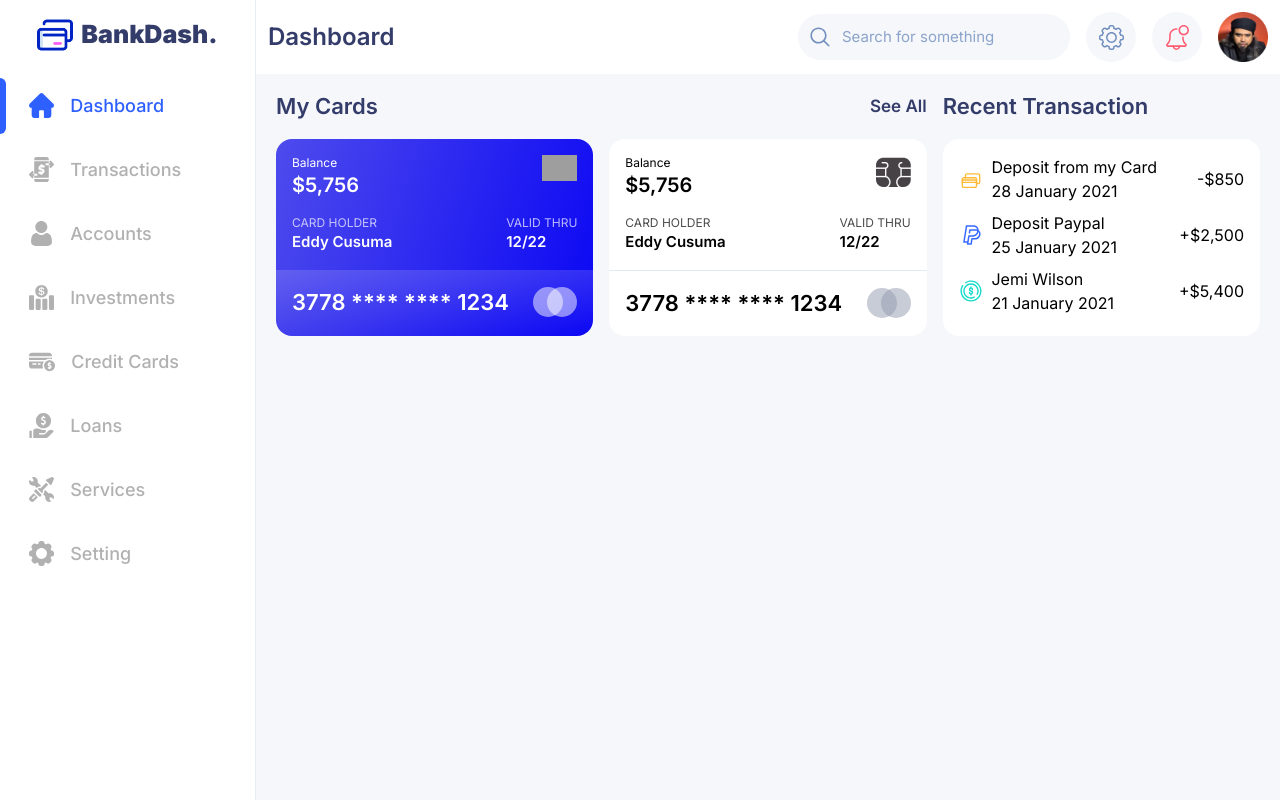
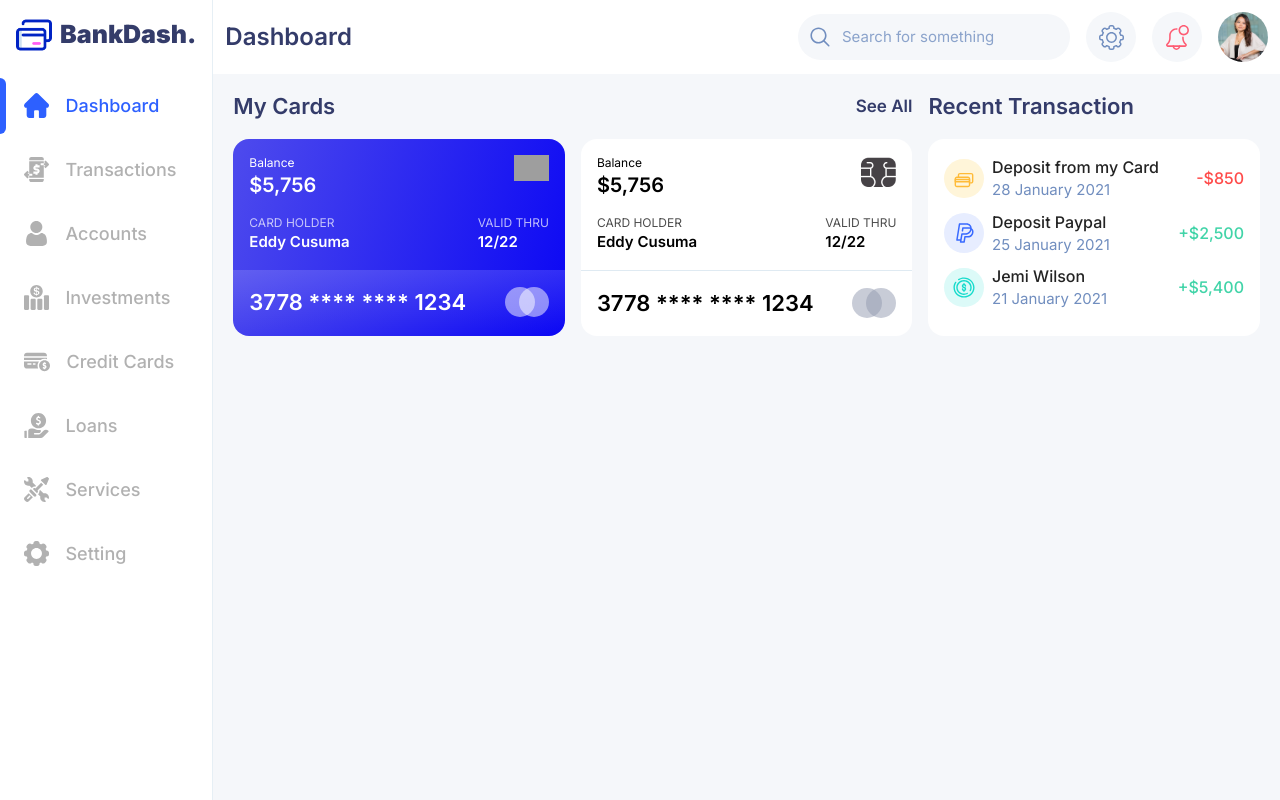
Before and after one commit to Nhud4/bank-dash, a Next.js app: page / in a window 1280 px wide. Built offline with nearby package versions, Linux system fonts and the light colour scheme; grey boxes are pictures that could not be loaded.

Commit message:
fix card transaction

```diff
--- a/app/template.tsx
+++ b/app/template.tsx
@@ -4,9 +4,9 @@ import Header from '@/components/header'
 
 export default function Template({ children }: { children: React.ReactNode }) {
   return (
-    <div className='grid grid-cols-5'>
+    <div className='grid grid-cols-6'>
       <NavigationMenu />
-      <div className='col-span-4 w-full'>
+      <div className='col-span-5 w-full'>
         <Header />
         <div className='px-5 py-4'>{children}</div>
       </div>
--- a/components/cards/transactionCard/index.tsx
+++ b/components/cards/transactionCard/index.tsx
@@ -5,44 +5,45 @@ import CreditIcon from '@/public/assets/icons/credit.svg'
 import PayPalIcon from '@/public/assets/icons/paypal.svg'
 import DollarIcon from '@/public/assets/icons/dolar.svg'
 import Image from 'next/image'
+import styles from './style.module.css'
 
 const TransactionCard = () => {
   return (
-    <div className='rounded-2xl w-full bg-white p-4 space-y-2'>
-      <div className='flex items-center space-x-2'>
-        <div>
+    <div className={styles.wrapper}>
+      <div className={styles.wrapperContent}>
+        <div className='bg-[#FFF5D9] p-2 rounded-full'>
           <Image src={CreditIcon} alt='credit' />
         </div>
-        <div className='flex justify-between items-center w-full'>
+        <div className={styles.content}>
           <div>
             <h1>Deposit from my Card</h1>
             <p>28 January 2021</p>
           </div>
-          <h2>-$850</h2>
+          <h2 className='text-[#FF4B4A]'>-$850</h2>
         </div>
       </div>
-      <div className='flex items-center space-x-2'>
-        <div>
+      <div className={styles.wrapperContent}>
+        <div className='bg-[#E7EDFF] p-2 rounded-full'>
           <Image src={PayPalIcon} alt='credit' />
         </div>
-        <div className='flex justify-between items-center w-full'>
+        <div className={styles.content}>
           <div>
             <h1>Deposit Paypal</h1>
             <p>25 January 2021</p>
           </div>
-          <h2>+$2,500</h2>
+          <h2 className='text-[#41D4A8]'>+$2,500</h2>
         </div>
       </div>
-      <div className='flex items-center space-x-2'>
-        <div>
+      <div className={styles.wrapperContent}>
+        <div className='bg-[#DCFAF8] p-2 rounded-full'>
           <Image src={DollarIcon} alt='credit' />
         </div>
-        <div className='flex justify-between items-center w-full'>
+        <div className={styles.content}>
           <div>
             <h1>Jemi Wilson</h1>
             <p>21 January 2021</p>
           </div>
-          <h2>+$5,400</h2>
+          <h2 className='text-[#41D4A8]'>+$5,400</h2>
         </div>
       </div>
     </div>
--- a/components/cards/transactionCard/style.module.css
+++ b/components/cards/transactionCard/style.module.css
@@ -0,0 +1,18 @@
+.wrapper {
+    @apply rounded-2xl w-full bg-white p-4 space-y-2
+}
+.wrapperContent {
+    @apply flex items-center space-x-2
+}
+.content {
+    @apply flex justify-between items-center w-full
+}
+.content h1 {
+    @apply text-base font-medium text-[#232323]
+}
+.content h2 {
+    @apply text-base font-medium
+}
+.content p {
+    @apply text-[15px] font-normal text-[#718EBF]
+}
--- a/components/header/index.tsx
+++ b/components/header/index.tsx
@@ -5,8 +5,7 @@ import { usePathname } from 'next/navigation'
 import Search from '../input/search'
 import SettingIcon from '@/public/assets/icons/settings.svg'
 import NotificationIcon from '@/public/assets/icons/notification.svg'
-import Profile from '@/public/assets/images/udin.png'
-// import Profile2 from '@/public/assets/images/profile.jpg'
+import Profile2 from '@/public/assets/images/image01.jpg'
 import Image from 'next/image'
 import styles from './style.module.css'
 
@@ -25,7 +24,7 @@ export default function Header() {
           <Image src={NotificationIcon} alt='notification' />
         </div>
         <div>
-          <Image src={Profile} alt='profile' width={50} height={50} />
+          <Image src={Profile2} alt='profile' width={50} height={50} className='rounded-full' />
         </div>
       </div>
     </div>
```
